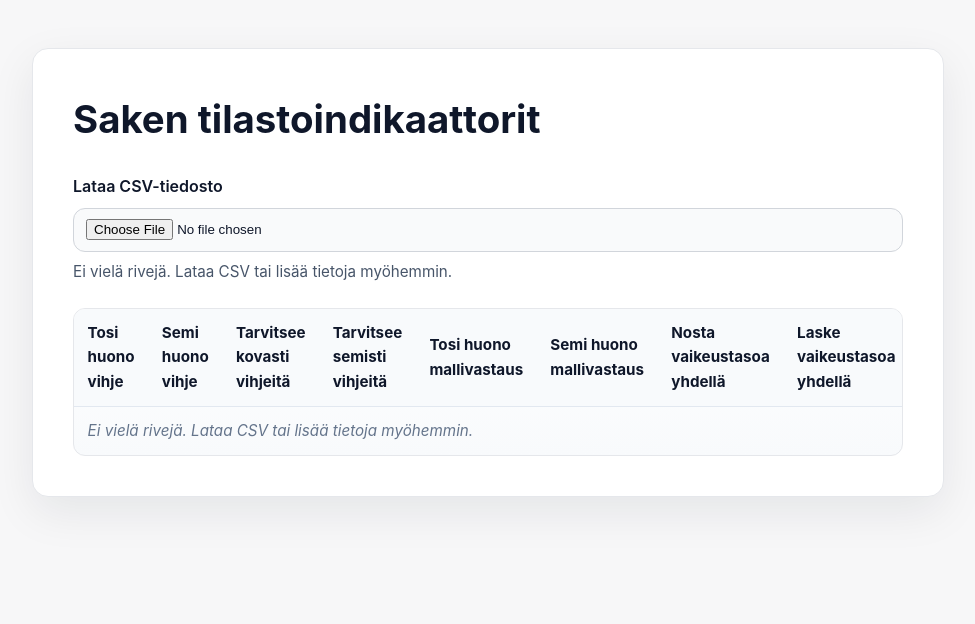
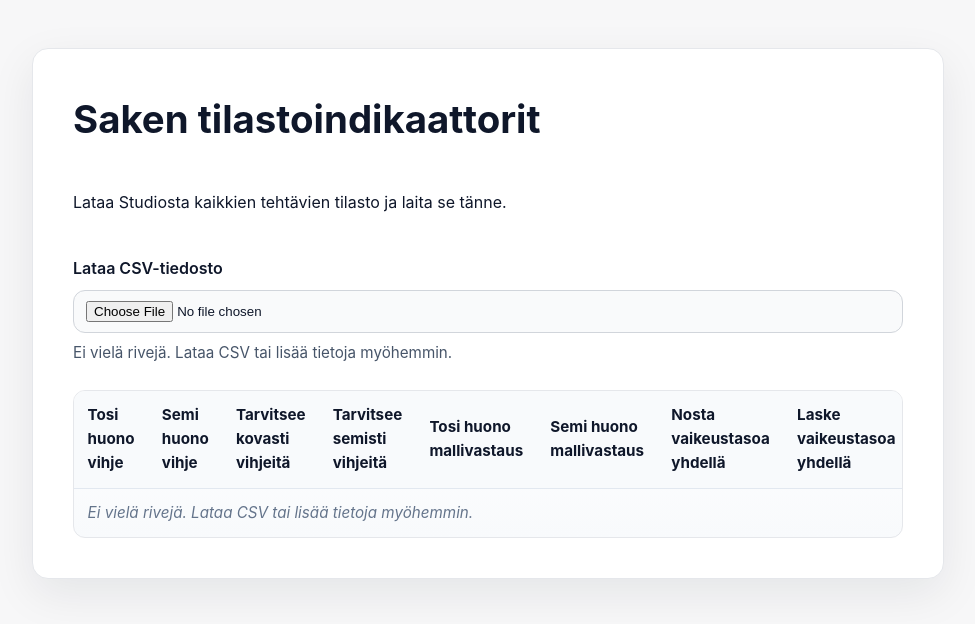
Before and after one commit to sakkess/tilastoindikaattori, a React (Vite) app: page / in a window 1280 px wide. Shown: the top 624 px of the page, without its empty margins (152-1127 px from the left). Built offline with nearby package versions, Linux system fonts and the light colour scheme.

Commit message:
Add note under statistics heading

```diff
--- a/src/App.tsx
+++ b/src/App.tsx
@@ -326,6 +326,7 @@ function App() {
   return (
     <main className="app">
       <h1>Saken tilastoindikaattorit</h1>
+      <p>Lataa Studiosta kaikkien tehtävien tilasto ja laita se tänne.</p>
       <form className="upload" aria-label="CSV upload">
         <label htmlFor="csv-upload">Lataa CSV-tiedosto</label>
         <input id="csv-upload" type="file" accept=".csv" onChange={handleFileChange} />
```
